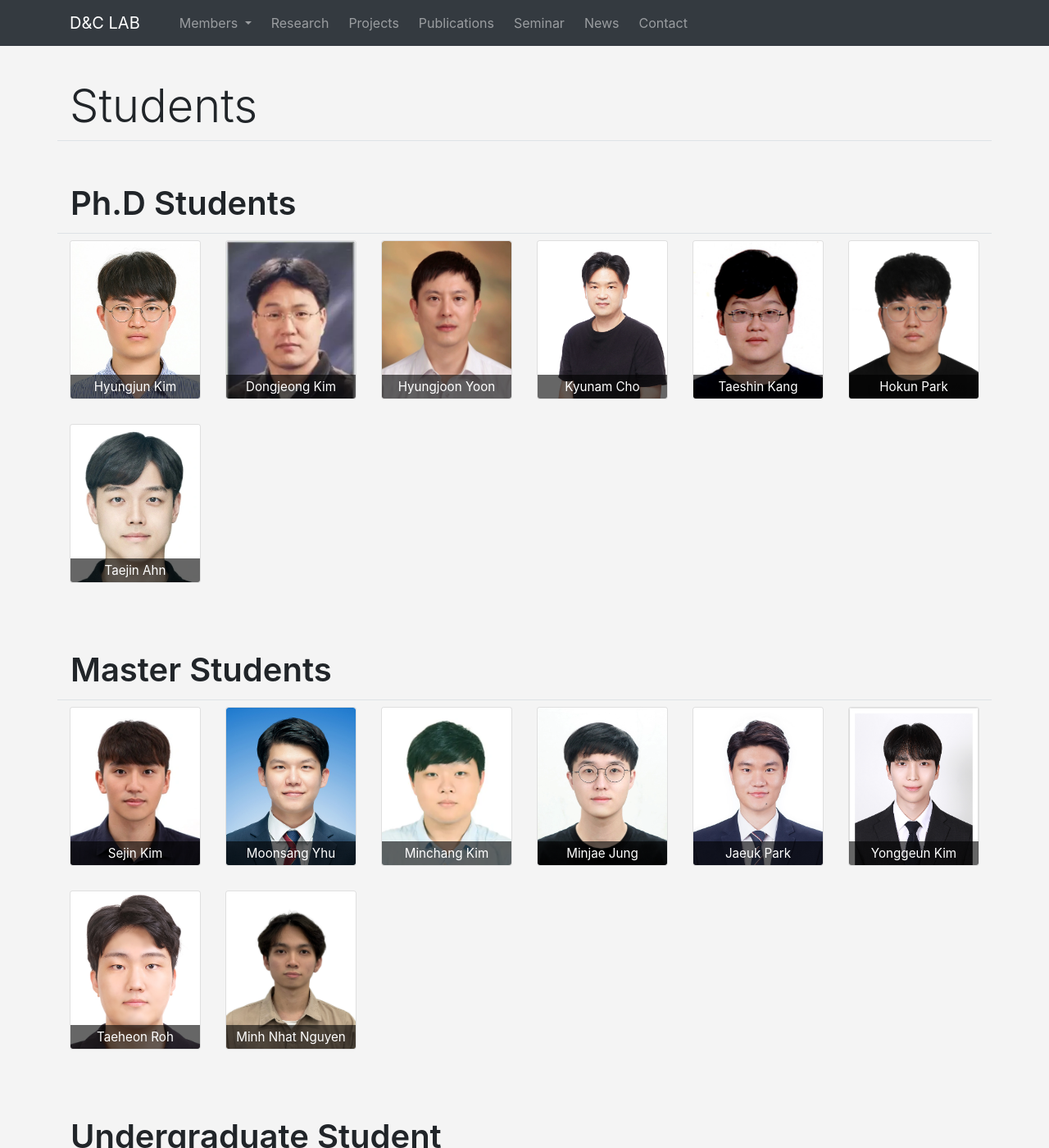
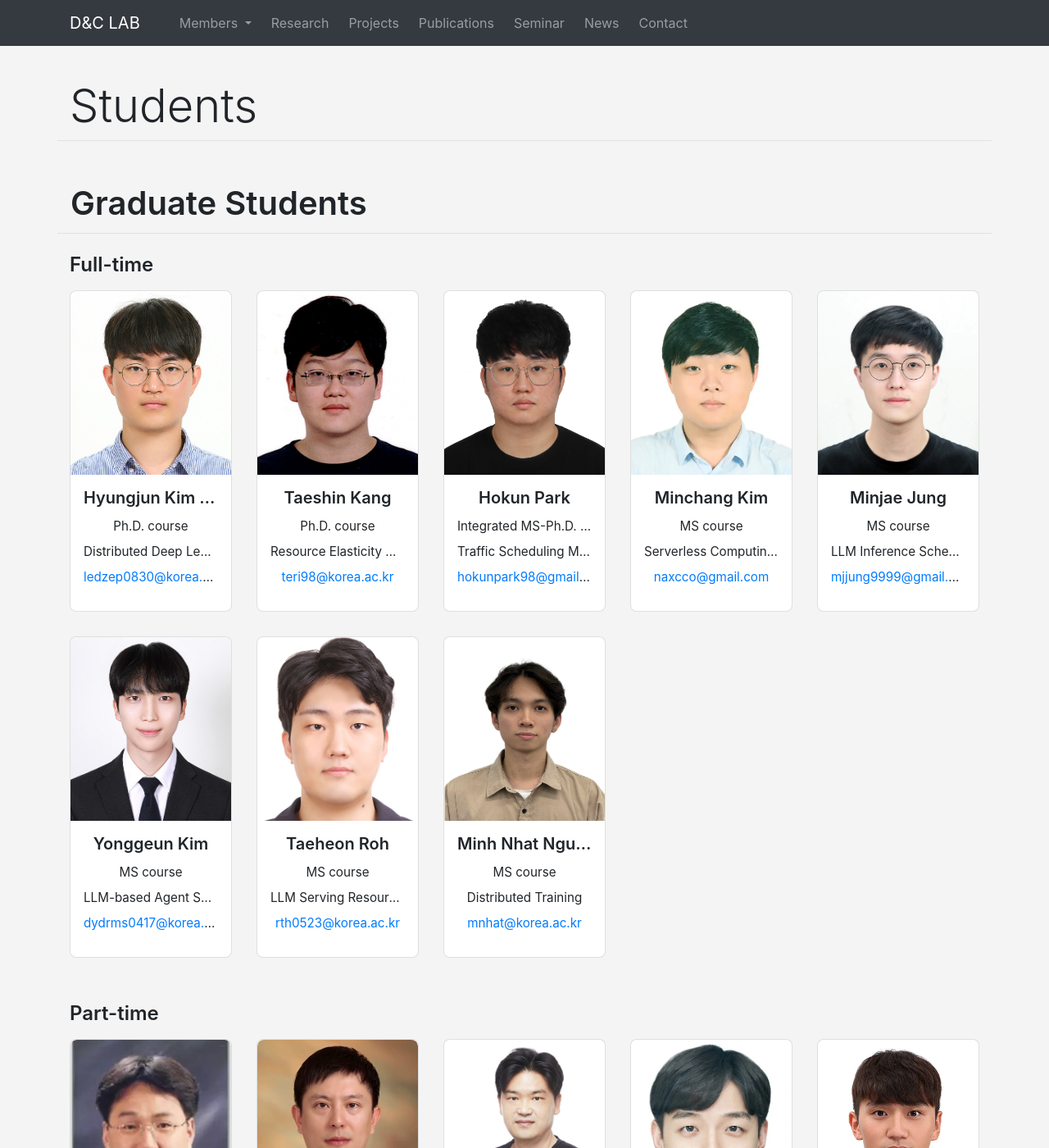
Before and after one commit to KU-Cloud/ku-cloud.github.io, a Jekyll site: the page built from members.html, in a window 1280 px wide and 1400 px high. Shown: the whole window at 82% size. Built offline with Jekyll 4.4.1, drawn with Linux system fonts in a browser that asks for light colours; some of the changed text lies outside the part shown.

Commit message:
refactor: changed members page structure Added new page for Alumni and changed structure for Students page Full-time and part-time divided by sections with new card design

```diff
--- a/_data/members.yaml
+++ b/_data/members.yaml
@@ -8,62 +8,84 @@
 phd:
   - name: Hyungjun Kim (Leader)
     mail: ledzep0830@korea.ac.kr
+    course: Ph.D. course
     research:
       - "Distributed Deep Learning"
   - name: Dongjeong Kim
     mail: jikimi@korea.ac.kr
-    research:
-      - "Kwangdong High School"
+    course: Ph.D. course
+    # research:
+    #   - "Kwangdong High School"
+    partTime: true
   - name: Hyungjoon Yoon
     mail: hjyoon@korea.ac.kr
+    course: Ph.D. course
+    partTime: true
   - name: Kyunam Cho
     mail: mystous@korea.ac.kr
+    course: Ph.D. course
+    partTime: true
     work:
       - "LG U+"
   - name: Taeshin Kang
     mail: teri98@korea.ac.kr
+    course: Ph.D. course
     research:
       - "Resource Elasticity Management"
   - name: Hokun Park
     mail: hokunpark98@gmail.com
+    course: Integrated MS-Ph.D. course
     research:
       - "Traffic Scheduling Management"
   - name: Taejin Ahn
     mail: ataejin622@gmail.com
+    course: Ph.D. course
+    partTime: true
     work:
       - "Korea Telecom (KT)"
 
 master:
   - name: Sejin Kim
     mail: sejjj120@korea.ac.kr
+    course: MS course
+    partTime: true
     work:
       - "AWS Korea"
   - name: Moonsang Yhu
     mail: anstkd07@gmail.com
+    course: MS course
+    partTime: true
     work:
       - "Kakao Enterprise"
   - name: Minchang Kim
     mail: naxcco@gmail.com
+    course: MS course
     research:
       - "Serverless Computing Scheduling"
   - name: Minjae Jung
     mail: mjjung9999@gmail.com
+    course: MS course
     research:
       - "LLM Inference Scheduling"
   - name: Jaeuk Park
     mail: pwook96@naver.com
+    course: MS course
+    partTime: true
     work:
       - "Hyundai Motors"
   - name: Yonggeun Kim
     mail: dydrms0417@korea.ac.kr
+    course: MS course
     research:
       - "LLM-based Agent Systems Optimization"
   - name: Taeheon Roh
     mail: rth0523@korea.ac.kr
+    course: MS course
     research:
       - "LLM Serving Resource Management"
   - name: Minh Nhat Nguyen
     mail: mnhat@korea.ac.kr
+    course: MS course
     research:
       - "Distributed Training"
 intern:
--- a/_includes/navbar.html
+++ b/_includes/navbar.html
@@ -8,6 +8,7 @@
             <div class="dropdown-menu" aria-labelledby="members-menu">
                 <a href="/professor" class="dropdown-item">Professor</a>
                 <a href="/members" class="dropdown-item">Students</a>
+                <a href="/alumni" class="dropdown-item">Alumni</a>
             </div>
         </div>
         <a href="/research" class="navbar-text mr-4">Research</a>
--- /dev/null
+++ b/_includes/student-member-group.html
@@ -0,0 +1,9 @@
+<div class="container page-students">
+    <div class="row">
+        {% for member in include.members %}
+        <div class="student-col col-md-4 col-sm-6 col-12">
+            {% include student-member-item.html member=member %}
+        </div>
+        {% endfor %}
+    </div>
+</div>
--- /dev/null
+++ b/_includes/student-member-item.html
@@ -0,0 +1,23 @@
+{% assign member = include.member %}
+{% assign cover = member.cover %}
+{% unless cover %}
+{% assign cover = "assets/images/members/" | append: member.name | append: ".webp" %}
+{% endunless %}
+
+<div class="student-card card">
+    <img src="{{ cover }}" class="card-img-top" alt="{{ member.name }}" onerror="this.src='{{ site.defaultCover }}'">
+    <div class="card-body text-center">
+        <h5 class="card-title">{{ member.name }}</h5>
+        {% if member.course %}
+        <p class="card-text">{{ member.course }}</p>
+        {% endif %}
+
+        {% if member.research %}
+        <p class="card-text">{{ member.research | slice: 0, 3 | array_to_sentence_string }}</p>
+        {% endif %}
+
+        {% if member.mail %}
+        <p class="card-text mb-0"><a href="mailto:{{ member.mail }}">{{ member.mail }}</a></p>
+        {% endif %}
+    </div>
+</div>
--- a/assets/sass/_page-members.scss
+++ b/assets/sass/_page-members.scss
@@ -97,3 +97,54 @@
     }
   }
 }
+
+.page-students {
+  .student-col {
+    @include media-breakpoint-up(lg) {
+      flex: 0 0 20%;
+      max-width: 20%;
+    }
+  }
+
+  .student-card {
+    height: 24.5rem;
+    margin-bottom: 30px;
+    overflow: hidden;
+    border-radius: 0.5rem;
+
+    .card-img-top {
+      display: block;
+      width: 100%;
+      height: 14rem;
+      object-fit: cover;
+      object-position: center 18%;
+      border-top-left-radius: 0.5rem;
+      border-top-right-radius: 0.5rem;
+
+      @include media-breakpoint-down(md) {
+        height: 16rem;
+      }
+    }
+
+    .card-body {
+      min-height: 0;
+      padding: 1rem;
+    }
+
+    .card-title {
+      margin-bottom: 0.75rem;
+      font-weight: 600;
+      overflow: hidden;
+      text-overflow: ellipsis;
+      white-space: nowrap;
+    }
+
+    .card-text {
+      font-size: 0.95rem;
+      margin-bottom: 0.5rem;
+      overflow: hidden;
+      text-overflow: ellipsis;
+      white-space: nowrap;
+    }
+  }
+}
--- a/members.html
+++ b/members.html
@@ -5,18 +5,22 @@ title: Students
 
 <link rel="stylesheet" href="/assets/css/page-members.css">
 
-{% include title-container.html title="Ph.D Students" %}
-{% include member-group.html members=site.data.members.phd %}
+{% assign graduateStudents = site.data.members.phd | concat: site.data.members.master %}
+{% assign fullTimeStudents = graduateStudents | where_exp: "member", "member.partTime != true" %}
+{% assign partTimeStudents = graduateStudents | where_exp: "member", "member.partTime == true" %}
 
-{% include title-container.html title="Master Students" %}
-{% include member-group.html members=site.data.members.master %}
+{% include title-container.html title="Graduate Students" %}
+<div class="container">
+    <h4 class="mt-4 mb-3">Full-time</h4>
+</div>
+{% include student-member-group.html members=fullTimeStudents %}
+<div class="container">
+    <h4 class="mt-4 mb-3">Part-time</h4>
+</div>
+{% include student-member-group.html members=partTimeStudents %}
 
 {% include title-container.html title="Undergraduate Student" %}
-{% include member-group.html members=site.data.members.intern %}
-
-{% include title-container.html title="Alumni" %}
-{% assign alumni = site.data.members.alumniPhd | concat: site.data.members.alumniMaster %}
-{% include member-group.html members=alumni %}
+{% include student-member-group.html members=site.data.members.intern %}
 
 <script>
     $(function () {
```
Also changed, not shown: alumni.html (added, +39 -0 lines), assets/images/members/Kyunam Cho - Original.webp (added), assets/images/members/Kyunam Cho.webp, assets/images/members/Yonggeun Kim-original.webp (added), assets/images/members/Yonggeun Kim.webp.
